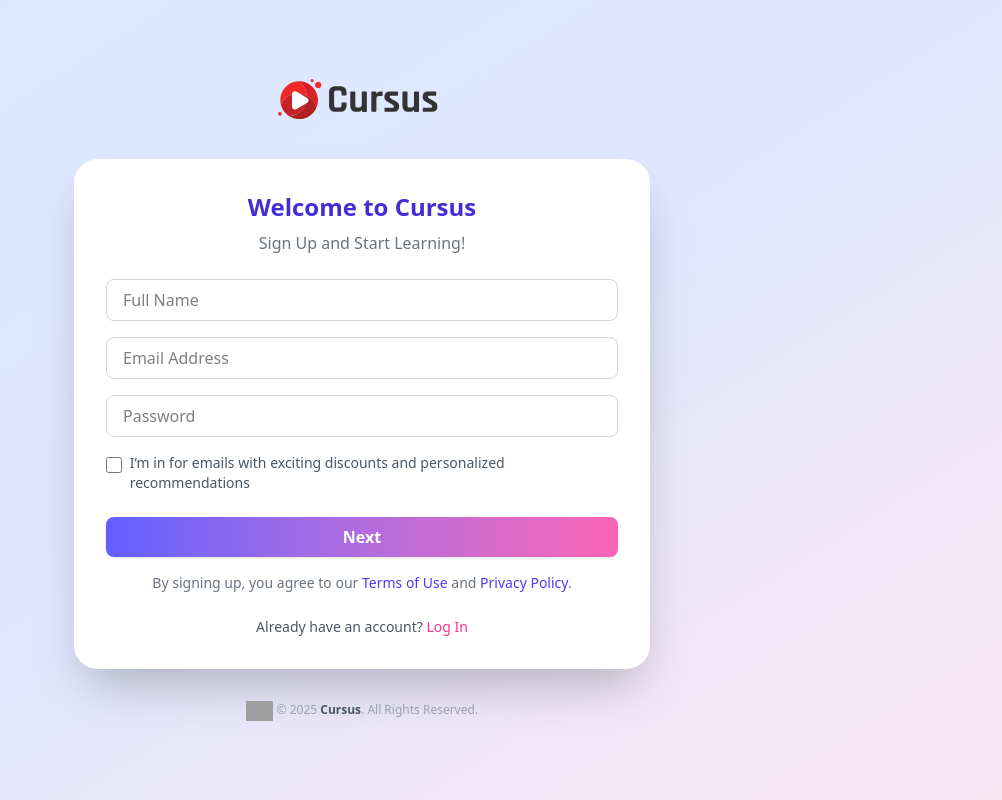
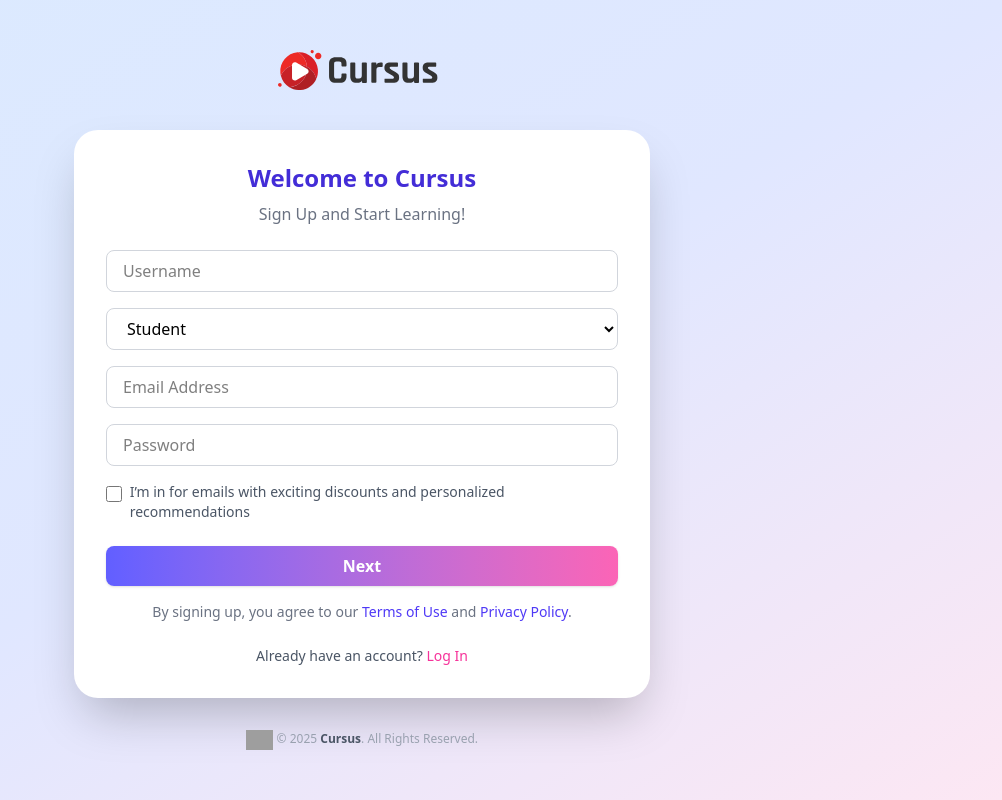
Before and after one commit to Mourya2003/cursus-platform, a React (Vite) app in the folder client/: page /sign_up in a window 1280 px wide. Shown: the whole page, without its empty margins (278-1280 px from the left). Built offline with nearby package versions, Linux system fonts and the light colour scheme; grey boxes are pictures that could not be loaded.

Commit message:
role added in signup

```diff
--- a/client/src/pages/SignUp.jsx
+++ b/client/src/pages/SignUp.jsx
@@ -1,5 +1,6 @@
 import React from "react";
 import logo from "../assets/logo.svg";
+
 const SignUp = () => (
   <div className="min-h-screen flex items-center justify-center bg-gradient-to-br from-blue-100 via-indigo-100 to-pink-100 py-8 px-4">
     <div className="container max-w-xl w-full">
@@ -8,27 +9,39 @@ const SignUp = () => (
         <a href="/" className="mb-2">
           <img src={logo} alt="Cursus Logo" className="h-10" />
         </a>
-        {/* <a href="/">
-          <img src="images/ct_logo.svg" alt="Cursus Inverse Logo" className="h-10 hidden dark:block" />
-        </a> */}
       </div>
       {/* Card */}
       <div className="mx-auto bg-white rounded-3xl shadow-2xl p-8">
         <h2 className="text-2xl font-bold text-indigo-700 mb-2 text-center">Welcome to Cursus</h2>
         <p className="text-gray-500 mb-6 text-center">Sign Up and Start Learning!</p>
         <form>
+          {/* Username */}
           <div className="mb-4">
             <input
               className="w-full pl-4 pr-4 py-2 border border-gray-300 rounded-lg focus:outline-none focus:ring-2 focus:ring-indigo-400 transition"
               type="text"
-              name="fullname"
-              id="id_fullname"
+              name="username"
+              id="id_username"
               required
-              maxLength="64"
-              placeholder="Full Name"
-              autoComplete="name"
+              maxLength="32"
+              placeholder="Username"
+              autoComplete="username"
             />
           </div>
+          {/* Role */}
+          <div className="mb-4">
+            <select
+              className="w-full pl-4 pr-4 py-2 border border-gray-300 rounded-lg focus:outline-none focus:ring-2 focus:ring-indigo-400 transition"
+              name="role"
+              id="id_role"
+              defaultValue="student"
+              required
+            >
+              <option value="student">Student</option>
+              <option value="teacher">Teacher</option>
+            </select>
+          </div>
+          {/* Email */}
           <div className="mb-4">
             <input
               className="w-full pl-4 pr-4 py-2 border border-gray-300 rounded-lg focus:outline-none focus:ring-2 focus:ring-indigo-400 transition"
@@ -41,6 +54,7 @@ const SignUp = () => (
               autoComplete="email"
             />
           </div>
+          {/* Password */}
           <div className="mb-4">
             <input
               className="w-full pl-4 pr-4 py-2 border border-gray-300 rounded-lg focus:outline-none focus:ring-2 focus:ring-indigo-400 transition"
@@ -53,6 +67,7 @@ const SignUp = () => (
               autoComplete="new-password"
             />
           </div>
+          {/* Email Opt-in */}
           <div className="flex items-start mb-6">
             <input
               type="checkbox"
```
Also changed, not shown: 2 other files (tests, documents, lock files or other folders).
